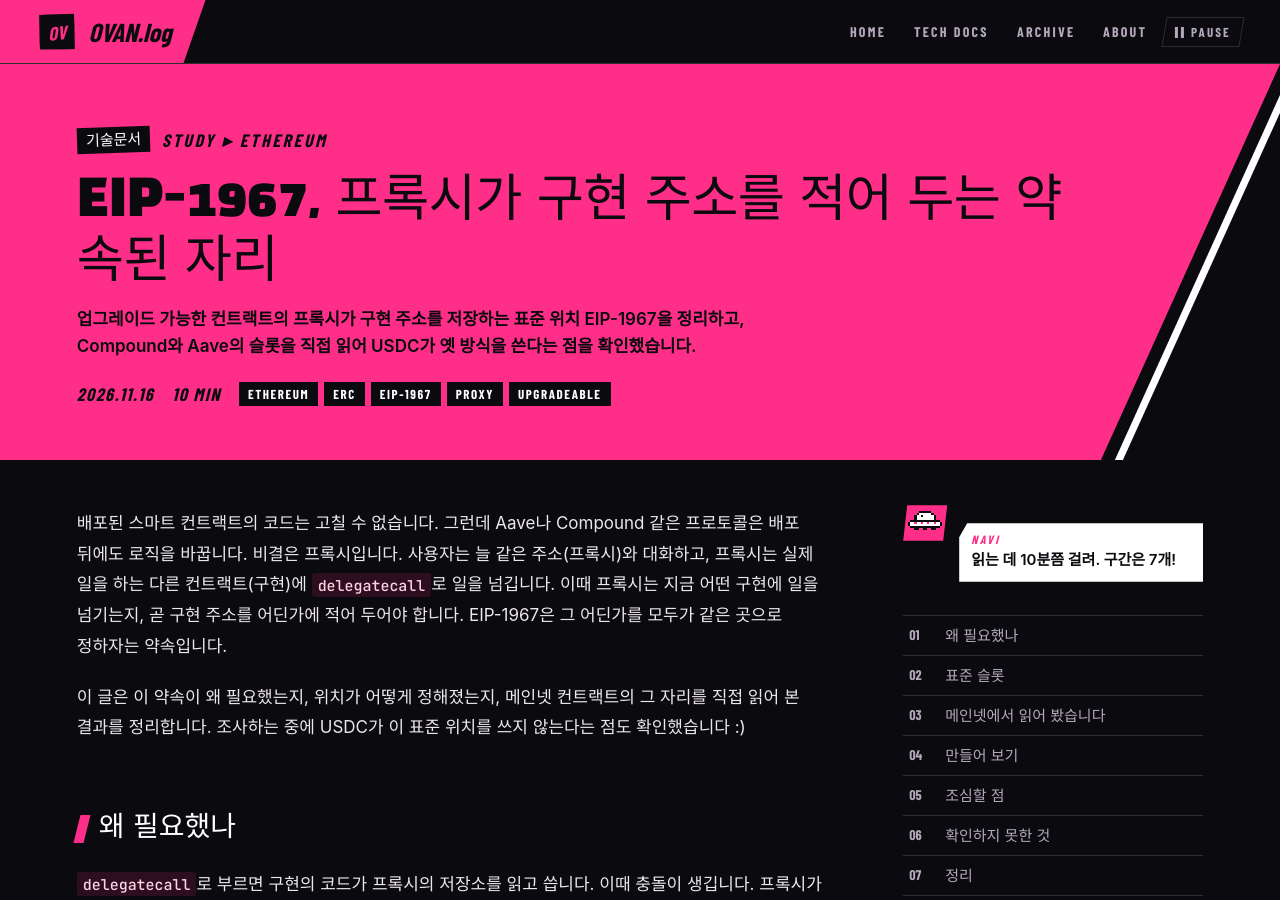
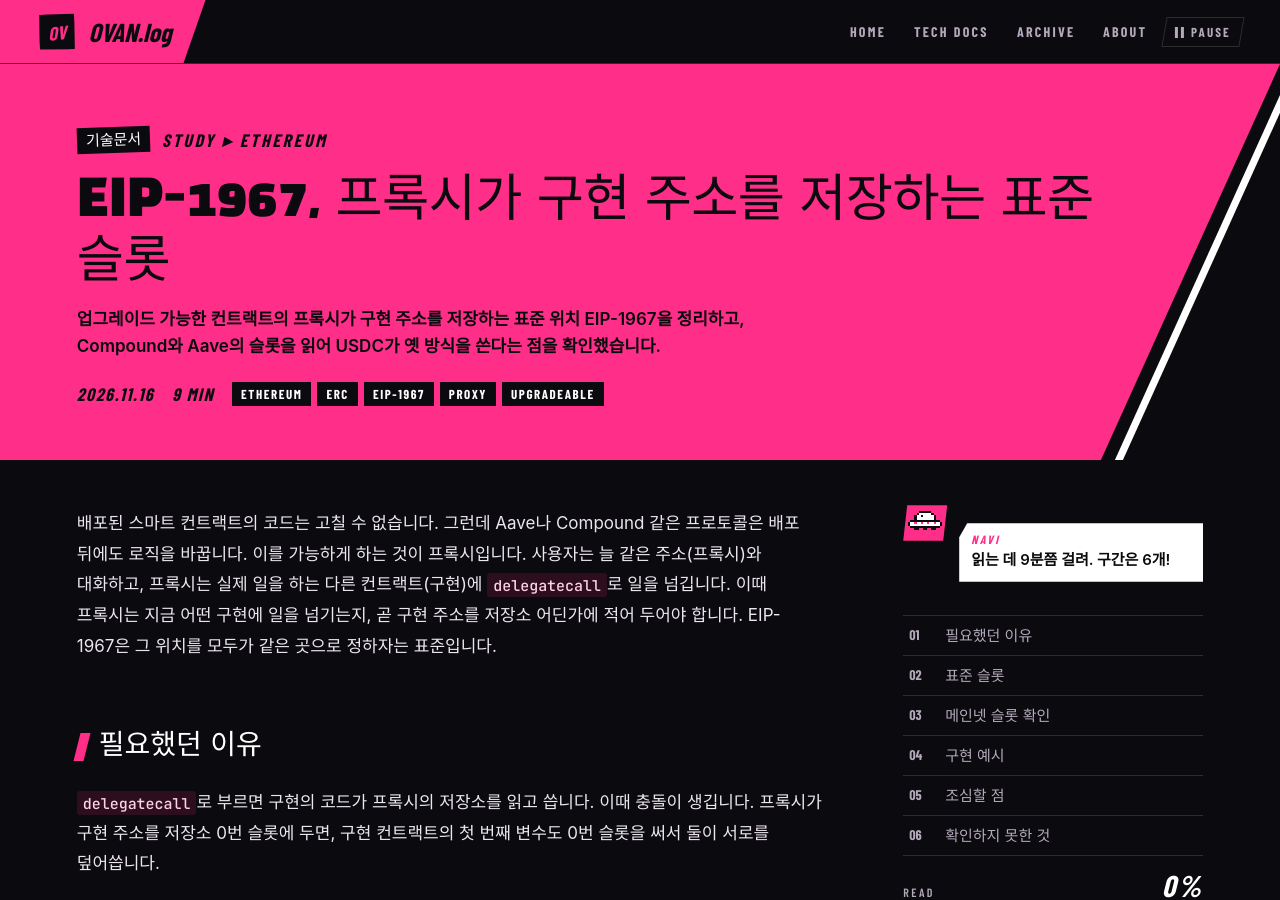
Before and after one commit to Grace0409/grace0409.github.io, a Jekyll site: the page built from _posts/2026-11-16-eip-1967-proxy-slots.md, in a window 1280 px wide and 900 px high. Built offline with Jekyll 4.4.1, drawn with Linux system fonts in a browser that asks for light colours; some web fonts are replaced; some of the changed text lies outside the part shown.

Commit message:
EIP 분석 글 문체 점검: 도입과 맺음 문장 정리, 소제목 명사형 통일, 슬롯 용어 통일, 중복 서술 제거

````diff
--- a/_posts/2026-11-14-erc-4337-account-abstraction.md
+++ b/_posts/2026-11-14-erc-4337-account-abstraction.md
@@ -8,9 +8,7 @@ tags: [ethereum, erc, erc-4337, account-abstraction, eip-7702]
 
 이더리움 계정은 두 종류입니다. 개인키 하나로 움직이는 EOA와, 코드로 움직이는 컨트랙트 계정입니다. 그런데 거래를 시작할 수 있는 쪽은 EOA뿐입니다. 키를 잃으면 되살릴 방법이 없고, 수수료는 반드시 ETH로 내야 하고, 서명 방식도 정해져 있습니다. 계정 추상화는 서명 검증이나 수수료 지불 같은 규칙을 계정이 코드로 직접 정하게 하자는 아이디어이고, ERC-4337은 이를 프로토콜을 바꾸지 않고 구현한 표준입니다.
 
-이 글은 ERC-4337의 구성을 쉽게 정리하고, 메인넷의 EntryPoint 컨트랙트에서 UserOperation이 실제로 얼마나, 누구에게서 나오는지 로그로 세어 본 기록입니다.
-
-## 왜 프로토콜을 안 바꿨나
+## 프로토콜을 바꾸지 않은 이유
 
 계정 추상화는 오래된 목표였고, 프로토콜을 직접 고치는 제안이 여러 번 논의됐지만 구현까지 가지 못했습니다. ERC-4337 문서는 합의 계층 개발이 확장성 쪽에 우선순위가 가 있어서 당분간 프로토콜을 바꿀 기회가 없을 수 있다고 봅니다. 합의 계층을 건드리지 않으니 새 트랜잭션 타입도 만들 수 없습니다. 대신 `UserOperation`이라는 거래 비슷한 객체를 정의하고, 이를 따로 모으는 별도의 멤풀을 둡니다.
 
@@ -25,7 +23,7 @@ tags: [ethereum, erc, erc-4337, account-abstraction, eip-7702]
 | Paymaster | 사용자 대신 가스를 내 주는 컨트랙트 |
 | Factory | 아직 배포되지 않은 계정을 대신 배포해 주는 컨트랙트 |
 
-흐름은 이렇습니다. 사용자가 UserOperation에 서명해 번들러에게 보내고, 번들러가 여러 개를 모아 `handleOps` 거래로 올립니다. EntryPoint는 각 UserOperation마다 먼저 검증(계정의 `validateUserOp`, 필요하면 Paymaster 검증)을 하고, 통과하면 계정의 `callData`를 실행합니다. 가스는 계정이나 Paymaster가 EntryPoint에 미리 맡겨 둔 예치금에서 빠집니다. 번들러는 보통 이 묶음을 EIP-1559 타입 거래로 올립니다([EIP-1559 글](/posts/eip-1559-fee-market/) 참고).
+흐름은 이렇습니다. 사용자가 UserOperation에 서명해 번들러에게 보내고, 번들러가 여러 개를 모아 `handleOps` 거래로 올립니다. EntryPoint는 각 UserOperation마다 먼저 검증(계정의 `validateUserOp`, 필요하면 Paymaster 검증)을 하고, 통과하면 계정의 `callData`를 실행합니다. 가스는 계정이나 Paymaster가 EntryPoint에 미리 맡겨 둔 예치금에서 빠집니다.
 
 계정이 꼭 구현해야 하는 함수는 하나입니다.
 
@@ -39,9 +37,9 @@ interface IAccount {
 }
 ```
 
-문서가 요구하는 것은 세 가지입니다. 호출한 쪽이 믿을 수 있는 EntryPoint인지 확인하고, `userOpHash`에 대한 서명이 맞는지 검증하고, 부족한 예치금(`missingAccountFunds`)을 EntryPoint에 채워 넣어야 합니다. 서명이 틀렸을 때는 되돌리지 말고 실패 값(1)을 반환하도록 권장하는데, 가스 추정이 가능하도록 하기 위해서입니다. nonce도 독특합니다. 192비트의 key와 64비트의 sequence로 나눠서 key가 다르면 서로 순서가 독립입니다. EOA는 앞 거래가 막히면 뒤가 전부 막히지만 4337 계정은 key를 나눠 쓰면 병렬로 보낼 수 있습니다.
+문서가 계정에 요구하는 것은 이렇습니다. 호출한 쪽이 믿을 수 있는 EntryPoint인지 확인하고, `userOpHash`에 대한 서명이 맞는지 검증하고, 부족한 예치금(`missingAccountFunds`)을 EntryPoint에 채워 넣어야 합니다. 서명이 틀렸을 때는 되돌리지 말고 실패 값(1)을 반환하도록 권장하는데, 가스 추정이 가능하도록 하기 위해서입니다. nonce는 192비트 key와 64비트 sequence로 나뉩니다. key가 다르면 서로 순서가 독립이라서, EOA는 앞 거래가 막히면 뒤가 전부 막히지만 4337 계정은 key를 나눠 쓰면 병렬로 보낼 수 있습니다.
 
-## 메인넷에서 세어 봤습니다
+## 메인넷 사용 현황
 
 EntryPoint는 버전마다 주소가 따로 있고 구버전도 계속 쓰입니다. 공식 저장소(eth-infinitism/account-abstraction)의 [릴리스](https://github.com/eth-infinitism/account-abstraction/releases)에 적힌 주소를 기준으로 네 버전 모두 코드가 올라가 있음을 확인했습니다.
 
@@ -63,13 +61,11 @@ EntryPoint는 UserOperation 하나를 처리할 때마다 `UserOperationEvent`
 
 네 버전을 합치면 5,111건이고 v0.7이 73.7%, v0.8이 18.2%, v0.6이 7.9%, v0.9가 0.2%입니다. 다른 구간(블록 26,423,000번부터 26,424,000번)도 세어 보니 건수는 v0.6이 510, v0.7이 2,425, v0.8이 771, v0.9가 14로 꽤 달랐지만, v0.7에서 Paymaster 비율은 74.6%와 74.7%로 거의 같았습니다. 짧은 구간 두 곳이라 추세로 읽지는 못합니다.
 
-구간 안을 조금 더 들여다봤습니다.
-
 Paymaster는 소수에게 몰려 있습니다. v0.7의 Paymaster는 서로 다른 주소 11개뿐이었고 1위(`0x777777777777aec03fd955926dbf81597e66834c`)가 2,262건(60.0%)을 맡았습니다. 이 컨트랙트의 검증된 소스에는 이름이 `SingletonPaymasterV7`, 작성자가 Pimlico로 적혀 있습니다. 2위는 503건(13.3%)인데 프록시 뒤의 구현 소스가 검증되지 않아서 운영 주체를 알아내지 못했습니다. v0.8의 1위도 같은 계열인 `SingletonPaymasterV8`(Pimlico 표기)로 284건(30.6%)이었습니다.
 
 묶음의 효과는 작습니다. 번들 거래 하나에 담긴 UserOperation은 평균 v0.6이 1.01건, v0.7이 1.08건, v0.8이 1.10건이었습니다. 번들러가 여러 건을 모아 고정 비용을 나누는 모습은 이 구간에서는 거의 보이지 않았습니다.
 
-사용자 계정은 대부분 7702로 위임된 EOA였습니다. 구간 안의 서로 다른 sender(UserOperation을 보낸 계정)를 전부 조회해 코드 형태를 분류했습니다.
+구간 안의 서로 다른 sender(UserOperation을 보낸 계정)를 전부 조회해 코드 형태를 분류했습니다.
 
 | 분류 | v0.6 | v0.7 | v0.8 |
 |---|---|---|---|
@@ -82,11 +78,11 @@ EIP-7702는 EOA가 자기 주소에 다른 컨트랙트의 코드를 위임해
 - v0.7은 `Biz`가 58.3%, Alchemy 표기의 `SemiModularAccount7702`가 19.7%, `Kernel`이 10.9%였습니다. 이 셋이 88.9%입니다.
 - v0.8은 `Simple7702Account`를 쓰는 sender가 577개 중 451개(78.2%)였습니다.
 
-이 분류는 조회 당시의 코드를 본 것이라 위임이 바뀐 계정이 있으면 달라질 수 있습니다. 그래서 v0.7 sender 150개를 무작위로 뽑아 UserOperation이 실행된 블록 시점의 코드와 비교했고, 150개 모두 분류가 같았습니다. 정리하면 이 구간의 4337은 새 컨트랙트 계정을 만들어 쓰는 사용자보다, 기존 EOA에 7702로 코드를 얹어 EntryPoint를 쓰는 사용자가 훨씬 많았습니다. 계정 추상화가 EOA 없이도 쓸 수 있게 하자는 목표로 출발했지만 조회 당시의 메인넷에서는 7702와 결합한 형태가 주류였습니다.
+이 분류는 조회 당시의 코드를 본 것이라 위임이 바뀐 계정이 있으면 달라질 수 있습니다. 그래서 v0.7 sender 150개를 무작위로 뽑아 UserOperation이 실행된 블록 시점의 코드와 비교했고, 150개 모두 분류가 같았습니다. 4337은 EOA 없이도 쓸 수 있는 계정을 목표로 출발했는데, 이 구간에서는 새 컨트랙트 계정보다 기존 EOA에 7702로 코드를 얹어 쓰는 경우가 훨씬 많았습니다.
 
-로그에서 거래도 열어 봤습니다. 블록 26,421,015번의 `0x62890316ef50fc2562ca8ba0ac0b21086d16a5df369cdc08d6ab0b60413b6d8d`는 v0.6 EntryPoint로, 블록 26,421,010번의 `0x2e1cb35672fad280651ed4835186f62dfab8085684ef2f5cbaab93507d6555e4`는 v0.7 EntryPoint로 가는 거래였고 둘 다 타입이 0x2, 곧 EIP-1559 거래였습니다.
+로그에서 거래도 두 건 열어 봤습니다. 블록 26,421,015번의 `0x62890316ef50fc2562ca8ba0ac0b21086d16a5df369cdc08d6ab0b60413b6d8d`는 v0.6 EntryPoint로, 블록 26,421,010번의 `0x2e1cb35672fad280651ed4835186f62dfab8085684ef2f5cbaab93507d6555e4`는 v0.7 EntryPoint로 가는 거래였고 둘 다 EIP-1559 타입(0x2)이었습니다. 번들러는 묶음을 [EIP-1559 거래](/posts/eip-1559-fee-market/)로 올립니다.
 
-## 계정 컨트랙트 맛보기
+## 계정 컨트랙트 예시
 
 소유자 EOA 하나가 서명하는 가장 단순한 계정은 이런 모양입니다. 학습용으로 줄인 코드이고 감사받은 코드가 아닙니다. 실제로 쓸 때는 eth-infinitism 구현이나 Safe처럼 검증된 계정을 가져오는 편이 안전합니다. solc 0.8.26, OpenZeppelin Contracts 5.6.1, `@account-abstraction/contracts` 0.7.0 조합에서 컴파일되는 것까지 확인했습니다.
 
@@ -140,7 +136,7 @@ contract SimpleOwnerAccount is IAccount {
 
 - 가스가 더 듭니다. UserOperation은 EOA 거래 하나로 끝날 일에 검증과 실행, 예치금 정산 단계를 더하기 때문에 같은 동작이라도 더 들 수밖에 없습니다.
 - 번들러가 새로운 믿음의 대상이 됩니다. 검증 결과가 환경에 따라 달라지는 UserOperation을 받아 주면 번들러가 가스비를 잃을 수 있어서, 검증 단계가 접근할 수 있는 저장소와 opcode를 제한하는 규칙이 EntryPoint 코드 바깥에 따로 정해져 있습니다.
-- EIP-7702와는 경쟁보다 섞여 쓰입니다. 4337 문서도 7702 계정을 UserOperation으로 다루는 방법을 정해 두었고, 위의 sender 분류가 그 모습을 보여 줍니다. [EIP-1559 글](/posts/eip-1559-fee-market/)의 표본에서도 7702 타입 거래(0x4)가 최근 10개 블록의 1.2%였습니다.
+- EIP-7702와는 함께 쓰입니다. 4337 문서도 7702 계정을 UserOperation으로 다루는 방법을 정해 두었습니다. 7702 타입 거래(0x4)는 [EIP-1559 글](/posts/eip-1559-fee-market/)의 표본에서 최근 10개 블록의 1.2%였습니다.
 
 ## 확인하지 못한 것
 
@@ -149,8 +145,8 @@ contract SimpleOwnerAccount is IAccount {
 - Paymaster 2위 등 일부 주소의 운영 주체는 구현 소스가 검증되지 않아 알아내지 못했습니다. 위 구현체 이름은 탐색기에 올라온 소스의 값이고 제품 이름과 같다고 단정하지 않습니다.
 - 7702 분류의 실행 시점 비교는 v0.7만 했고 v0.6과 v0.8은 하지 않았습니다.
 
-## 정리
+---
 
-ERC-4337은 합의 계층을 바꾸지 않고 `UserOperation`, 번들러, EntryPoint라는 위쪽 인프라로 계정 추상화를 구현했습니다. 메인넷에서 EntryPoint v0.6부터 v0.9까지 네 버전을 확인했고, 3시간 남짓의 구간에서 5,111건이 처리됐습니다. v0.7에서는 4건 중 3건 가까이를 Paymaster가 대신 냈고 그 대부분은 주소 두 개가 맡았으며, sender는 세 버전 모두 대부분 7702로 위임된 EOA였습니다. 다음 글에서는 컨트랙트를 업그레이드할 수 있게 하는 프록시의 저장 위치 표준 [EIP-1967](/posts/eip-1967-proxy-slots/)을 다룹니다.
+다음 글에서는 컨트랙트를 업그레이드할 수 있게 하는 프록시의 저장 위치 표준 [EIP-1967](/posts/eip-1967-proxy-slots/)을 다룹니다.
 
 참고: [ERC-4337 원문](https://eips.ethereum.org/EIPS/eip-4337), [EIP-7702 원문](https://eips.ethereum.org/EIPS/eip-7702)
--- a/_posts/2026-11-16-eip-1967-proxy-slots.md
+++ b/_posts/2026-11-16-eip-1967-proxy-slots.md
@@ -1,22 +1,20 @@
 ---
-title: "EIP-1967, 프록시가 구현 주소를 적어 두는 약속된 자리"
-description: 업그레이드 가능한 컨트랙트의 프록시가 구현 주소를 저장하는 표준 위치 EIP-1967을 정리하고, Compound와 Aave의 슬롯을 직접 읽어 USDC가 옛 방식을 쓴다는 점을 확인했습니다.
+title: "EIP-1967, 프록시가 구현 주소를 저장하는 표준 슬롯"
+description: 업그레이드 가능한 컨트랙트의 프록시가 구현 주소를 저장하는 표준 위치 EIP-1967을 정리하고, Compound와 Aave의 슬롯을 읽어 USDC가 옛 방식을 쓴다는 점을 확인했습니다.
 date: 2026-11-16 14:00:00 +0900
 category: tech-docs
 tags: [ethereum, erc, eip-1967, proxy, upgradeable]
 ---
 
-배포된 스마트 컨트랙트의 코드는 고칠 수 없습니다. 그런데 Aave나 Compound 같은 프로토콜은 배포 뒤에도 로직을 바꿉니다. 비결은 프록시입니다. 사용자는 늘 같은 주소(프록시)와 대화하고, 프록시는 실제 일을 하는 다른 컨트랙트(구현)에 `delegatecall`로 일을 넘깁니다. 이때 프록시는 지금 어떤 구현에 일을 넘기는지, 곧 구현 주소를 어딘가에 적어 두어야 합니다. EIP-1967은 그 어딘가를 모두가 같은 곳으로 정하자는 약속입니다.
+배포된 스마트 컨트랙트의 코드는 고칠 수 없습니다. 그런데 Aave나 Compound 같은 프로토콜은 배포 뒤에도 로직을 바꿉니다. 이를 가능하게 하는 것이 프록시입니다. 사용자는 늘 같은 주소(프록시)와 대화하고, 프록시는 실제 일을 하는 다른 컨트랙트(구현)에 `delegatecall`로 일을 넘깁니다. 이때 프록시는 지금 어떤 구현에 일을 넘기는지, 곧 구현 주소를 저장소 어딘가에 적어 두어야 합니다. EIP-1967은 그 위치를 모두가 같은 곳으로 정하자는 표준입니다.
 
-이 글은 이 약속이 왜 필요했는지, 위치가 어떻게 정해졌는지, 메인넷 컨트랙트의 그 자리를 직접 읽어 본 결과를 정리합니다. 조사하는 중에 USDC가 이 표준 위치를 쓰지 않는다는 점도 확인했습니다 :)
+## 필요했던 이유
 
-## 왜 필요했나
+`delegatecall`로 부르면 구현의 코드가 프록시의 저장소를 읽고 씁니다. 이때 충돌이 생깁니다. 프록시가 구현 주소를 저장소 0번 슬롯에 두면, 구현 컨트랙트의 첫 번째 변수도 0번 슬롯을 써서 둘이 서로를 덮어씁니다.
 
-`delegatecall`로 부르면 구현의 코드가 프록시의 저장소를 읽고 씁니다. 이때 충돌이 생깁니다. 프록시가 구현 주소를 저장소 0번 칸(슬롯)에 두면, 구현 컨트랙트의 첫 번째 변수도 0번 칸을 써서 둘이 서로를 덮어씁니다.
+그래서 업계에서는 컴파일러가 쓸 일이 없을 만큼 멀리 떨어진 슬롯에 구현 주소를 두기 시작했습니다. OpenZeppelin이 `keccak256("org.zeppelinos.proxy.implementation")`의 해시 값을 슬롯 번호로 쓴 것이 한 예입니다. 그런데 프로젝트마다 이름이 달랐습니다. 블록 익스플로러는 어떤 컨트랙트가 프록시인지, 진짜 로직이 어디인지 알아낼 일반적인 방법이 없었습니다. 익스플로러가 구현의 ABI를 보여 주려면 구현 주소를 알아야 합니다.
 
-그래서 업계에서는 컴파일러가 쓸 일이 없을 만큼 멀리 떨어진 칸에 구현 주소를 두기 시작했습니다. OpenZeppelin이 `keccak256("org.zeppelinos.proxy.implementation")`의 해시 값을 칸 번호로 쓴 것이 한 예입니다. 그런데 프로젝트마다 이름이 달랐습니다. 블록 익스플로러는 어떤 컨트랙트가 프록시인지, 진짜 로직이 어디인지 알아낼 일반적인 방법이 없었습니다. 사용자가 보고 싶은 것은 텅 빈 프록시의 ABI가 아니라 구현의 ABI인데도 말입니다.
-
-EIP-1967은 칸 번호를 표준으로 정해서 이 문제를 풉니다. 익스플로러가 정해진 칸만 읽으면 프록시인지, 구현이 어디인지 알 수 있고, 구현 컨트랙트도 자신이 프록시 뒤에 있다는 것을 알고 업그레이드 기능을 넣을 수 있습니다.
+EIP-1967은 슬롯 위치를 표준으로 정해서 이 문제를 풉니다. 익스플로러가 정해진 슬롯만 읽으면 프록시인지, 구현이 어디인지 알 수 있고, 구현 컨트랙트도 자신이 프록시 뒤에 있다는 것을 알고 업그레이드 기능을 넣을 수 있습니다.
 
 ## 표준 슬롯
 
@@ -26,11 +24,11 @@ EIP-1967은 칸 번호를 표준으로 정해서 이 문제를 풉니다. 익스
 | 관리자 주소 | `0xb53127684a568b3173ae13b9f8a6016e243e63b6e8ee1178d6a717850b5d6103` | `keccak256('eip1967.proxy.admin') - 1` |
 | 비콘 주소 | `0xa3f0ad74e5423aebfd80d3ef4346578335a9a72aeaee59ff6cb3582b35133d50` | `keccak256('eip1967.proxy.beacon') - 1` |
 
-세 값은 keccak256을 직접 계산해 1을 뺀 결과와 일치했습니다. 1을 빼는 이유는 이렇습니다. 해시 값을 그대로 쓰면 그 값을 만든 입력이 알려지고, 공격자가 매핑이나 배열의 키를 골라 같은 칸을 가리키게 만들 여지가 생깁니다. 1을 빼면 이 칸의 번호를 만들어 내는 입력을 아무도 모르게 되어 충돌을 일부러 만들 수 없습니다.
+세 값은 keccak256을 직접 계산해 1을 뺀 결과와 일치했습니다. 1을 빼는 이유는 이렇습니다. 해시 값을 그대로 쓰면 그 값을 만든 입력이 알려지고, 공격자가 매핑이나 배열의 키를 골라 같은 슬롯을 가리키게 만들 여지가 생깁니다. 1을 빼면 이 슬롯의 번호를 만들어 내는 입력을 아무도 모르게 되어 충돌을 일부러 만들 수 없습니다.
 
-비콘은 구현 주소를 한곳에 모아 두는 컨트랙트입니다. 프록시가 여러 개일 때 비콘 하나만 바꾸면 전부 업그레이드됩니다. 칸이 바뀔 때는 `Upgraded`, `AdminChanged`, `BeaconUpgraded` 이벤트를 내도록 권고하고, 덕분에 모니터링 도구가 업그레이드를 바로 알아챌 수 있습니다.
+비콘은 구현 주소를 한곳에 모아 두는 컨트랙트입니다. 프록시가 여러 개일 때 비콘 하나만 바꾸면 전부 업그레이드됩니다. 슬롯이 바뀔 때는 `Upgraded`, `AdminChanged`, `BeaconUpgraded` 이벤트를 내도록 권고하고, 덕분에 모니터링 도구가 업그레이드를 바로 알아챌 수 있습니다.
 
-## 메인넷에서 읽어 봤습니다
+## 메인넷 슬롯 확인
 
 `eth_getStorageAt`으로 메인넷 컨트랙트의 표준 슬롯을 읽었습니다. 값은 모두 조회 당시의 최신 상태입니다.
 
@@ -43,10 +41,10 @@ Compound의 컨트랙트는 `name()`을 부르면 `Compound USDC`, `symbol()`은
 
 관리자 슬롯이 어떻게 된 건지도 따라가 봤습니다.
 
-- Aave의 관리자 슬롯이 비어 있는 이유는 검증된 소스에서 찾았습니다. 프록시 이름이 `InitializableImmutableAdminUpgradeabilityProxy`이고, 부모 컨트랙트에 `address internal immutable _admin;`이 선언되어 있습니다. 관리자 주소를 저장소가 아니라 배포할 때 코드에 박아 넣는 방식이라서 슬롯을 읽어도 0이 나옵니다. 표준이 모든 칸을 채우라고 강제하지는 않는다는 뜻입니다.
-- Compound의 관리자 슬롯 주소는 `CometProxyAdmin`이고, 이 컨트랙트의 `owner()`는 `Timelock`(`0x6d903f6003cca6255d85cca4d3b5e5146dc33925`)이었습니다. `Timelock`의 `delay()`는 172,800초, 곧 2일이고 `admin()`은 `CompoundGovernor` 구현을 쓰는 프록시였습니다. 업그레이드 권한이 지갑 하나가 아니라 거버넌스 컨트랙트와 2일의 대기를 거치는 구조라는 뜻입니다.
+- Aave의 관리자 슬롯이 비어 있는 이유는 검증된 소스에서 찾았습니다. 프록시 이름이 `InitializableImmutableAdminUpgradeabilityProxy`이고, 부모 컨트랙트에 `address internal immutable _admin;`이 선언되어 있습니다. 관리자 주소를 저장소가 아니라 배포할 때 코드에 박아 넣는 방식이라서 슬롯을 읽어도 0이 나옵니다. 표준이 모든 슬롯을 채우라고 강제하지는 않습니다.
+- Compound의 관리자 슬롯 주소는 `CometProxyAdmin`이고, 이 컨트랙트의 `owner()`는 `Timelock`(`0x6d903f6003cca6255d85cca4d3b5e5146dc33925`)이었습니다. `Timelock`의 `delay()`는 172,800초, 곧 2일이고 `admin()`은 `CompoundGovernor` 구현을 쓰는 프록시였습니다. 업그레이드 권한이 지갑 하나가 아니라 거버넌스 컨트랙트와 2일의 대기를 거치는 구조입니다.
 
-USDC(`0xA0b86991c6218b36c1d19D4a2e9Eb0cE3606eB48`)는 예상과 달랐습니다. EIP-1967 문서는 Etherscan에서 프록시로 표시되는 예시로 USDC 주소를 듭니다. 그런데 표준 슬롯을 읽으니 구현과 관리자 슬롯이 모두 0이었습니다. 대신 ZeppelinOS 시절의 슬롯인 `keccak256("org.zeppelinos.proxy.implementation")` 값(`0x7050c9e0f4ca769c69bd3a8ef740bc37934f8e2c036e5a723fd8ee048ed3f8c3`)을 읽으니 `0x43506849d7c04f9138d1a2050bbf3a0c054402dd`가 나왔고 이 주소에는 코드가 있었습니다. 탐색기 기록으로 USDC 프록시는 2018년 8월 3일에 만들어졌고, EIP-1967은 2019년 4월 24일에 작성됐습니다(문서 머리말 기준). 표준보다 먼저 배포된 프록시라서 옛 칸을 쓰는 것입니다. 이미 배포된 컨트랙트는 저장 위치를 바꿀 수 없고, 그래서 도구가 오래된 프록시까지 다루려면 옛 칸도 함께 확인해야 합니다.
+USDC(`0xA0b86991c6218b36c1d19D4a2e9Eb0cE3606eB48`)는 표준 슬롯을 쓰지 않았습니다. EIP-1967 문서는 Etherscan에서 프록시로 표시되는 예시로 USDC 주소를 듭니다. 그런데 표준 슬롯을 읽으니 구현과 관리자 슬롯이 모두 0이었습니다. 대신 ZeppelinOS 시절의 슬롯인 `keccak256("org.zeppelinos.proxy.implementation")` 값(`0x7050c9e0f4ca769c69bd3a8ef740bc37934f8e2c036e5a723fd8ee048ed3f8c3`)을 읽으니 `0x43506849d7c04f9138d1a2050bbf3a0c054402dd`가 나왔고 이 주소에는 코드가 있었습니다. 탐색기 기록으로 USDC 프록시는 2018년 8월 3일에 만들어졌고, EIP-1967은 2019년 4월 24일에 작성됐습니다(문서 머리말 기준). 표준보다 먼저 배포된 프록시라서 옛 슬롯을 씁니다. 이미 배포된 컨트랙트는 저장 위치를 바꿀 수 없어서, 도구가 오래된 프록시까지 다루려면 옛 슬롯도 함께 확인해야 합니다.
 
 직접 읽어 보려면 Foundry의 `cast`가 간편합니다.
 
@@ -56,9 +54,9 @@ cast storage 0x87870Bca3F3fD6335C3F4ce8392D69350B4fA4E2 \
   --rpc-url https://ethereum-rpc.publicnode.com
 ```
 
-## 만들어 보기
+## 구현 예시
 
-OpenZeppelin v5는 이 칸을 다루는 코드를 `ERC1967Utils`로 묶어 두었습니다. UUPS 방식의 구현 컨트랙트는 이렇게 씁니다. solc 0.8.26과 OpenZeppelin Contracts(upgradeable 포함) 5.6.1로 컴파일되는 것까지 확인했습니다.
+OpenZeppelin v5는 이 슬롯을 다루는 코드를 `ERC1967Utils`로 묶어 두었습니다. UUPS 방식의 구현 컨트랙트는 이렇게 씁니다. solc 0.8.26과 OpenZeppelin Contracts(upgradeable 포함) 5.6.1로 컴파일되는 것까지 확인했습니다.
 
 ```solidity
 // SPDX-License-Identifier: MIT
@@ -98,8 +96,6 @@ contract CounterV1 is Initializable, OwnableUpgradeable, UUPSUpgradeable {
 - Aave 프록시의 관리자 주소가 누구인지는 코드 안의 값을 디코딩해야 알 수 있는데 하지 않았습니다.
 - Compound 거버넌스의 투표 규칙과 제안 이력은 확인하지 않았습니다.
 
-## 정리
-
-EIP-1967은 구현 주소를 어디에 두느냐는 사소해 보이는 선택을 표준으로 묶어서, 충돌을 막고 익스플로러와 도구가 프록시를 일관되게 읽게 했습니다. Compound와 Aave에서 그 자리를 직접 읽었고, 표준보다 먼저 배포된 USDC는 옛 자리를 쓴다는 것도 확인했습니다. 업그레이드 가능한 컨트랙트를 쓸 때는 구현 슬롯과 관리자 슬롯을 읽어서 지금 어떤 코드가 돌고 있고 누가 그것을 바꿀 수 있는지 먼저 확인해 보세요.
+---
 
 참고: [EIP-1967 원문](https://eips.ethereum.org/EIPS/eip-1967)
````
Also changed, not shown: _posts/2026-11-08-eip-1559-fee-market.md (+10 -12 lines), _posts/2026-11-10-erc-721-nft.md (+13 -15 lines), _posts/2026-11-12-erc-2612-permit.md (+12 -12 lines).
